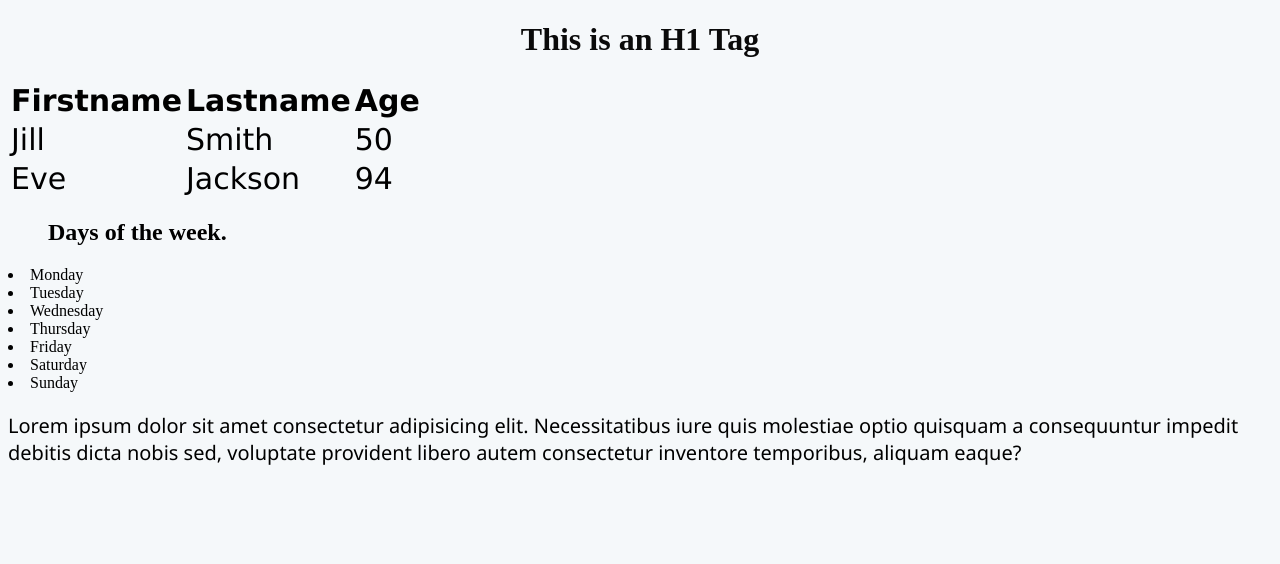
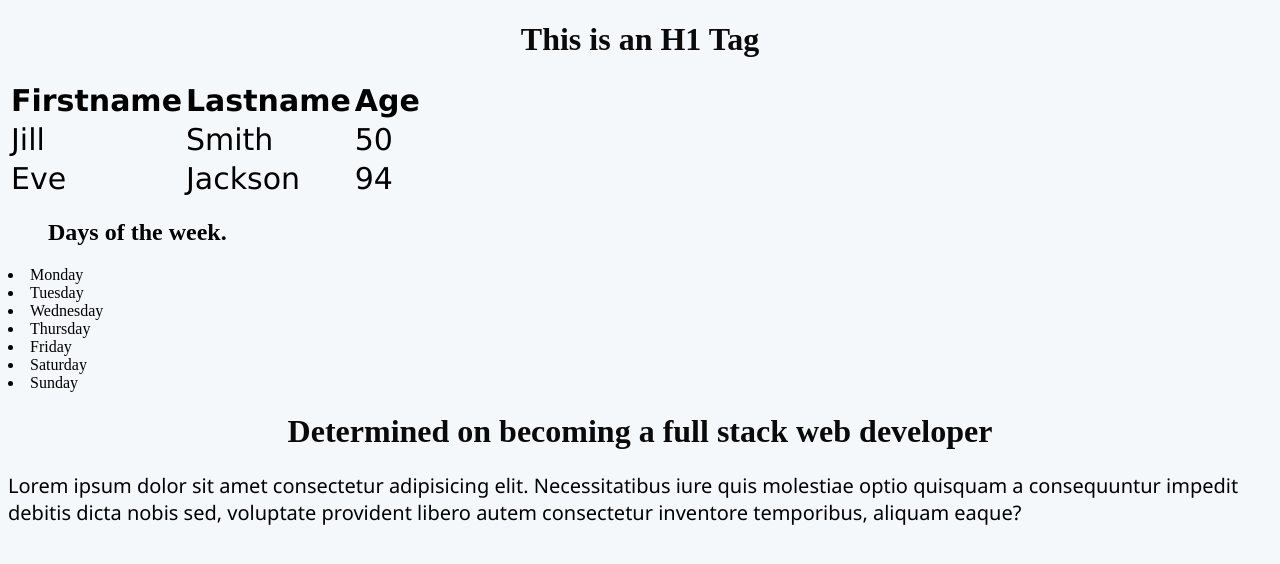
Before and after one commit to ukahchu/Project-01-2023, a plain HTML site: page index.html in a window 1280 px wide. Drawn offline with Linux system fonts and the light colour scheme.

Commit message:
Determination

```diff
--- a/index.html
+++ b/index.html
@@ -41,5 +41,6 @@
         <li>Saturday</li>
         <li>Sunday</li>
     </table>
+    <h1>Determined on becoming a full stack web developer</h1>
     <p>Lorem ipsum dolor sit amet consectetur adipisicing elit. Necessitatibus iure quis molestiae optio quisquam a consequuntur impedit debitis dicta nobis sed, voluptate provident libero autem consectetur inventore temporibus, aliquam eaque?</p>
 </body>
```
